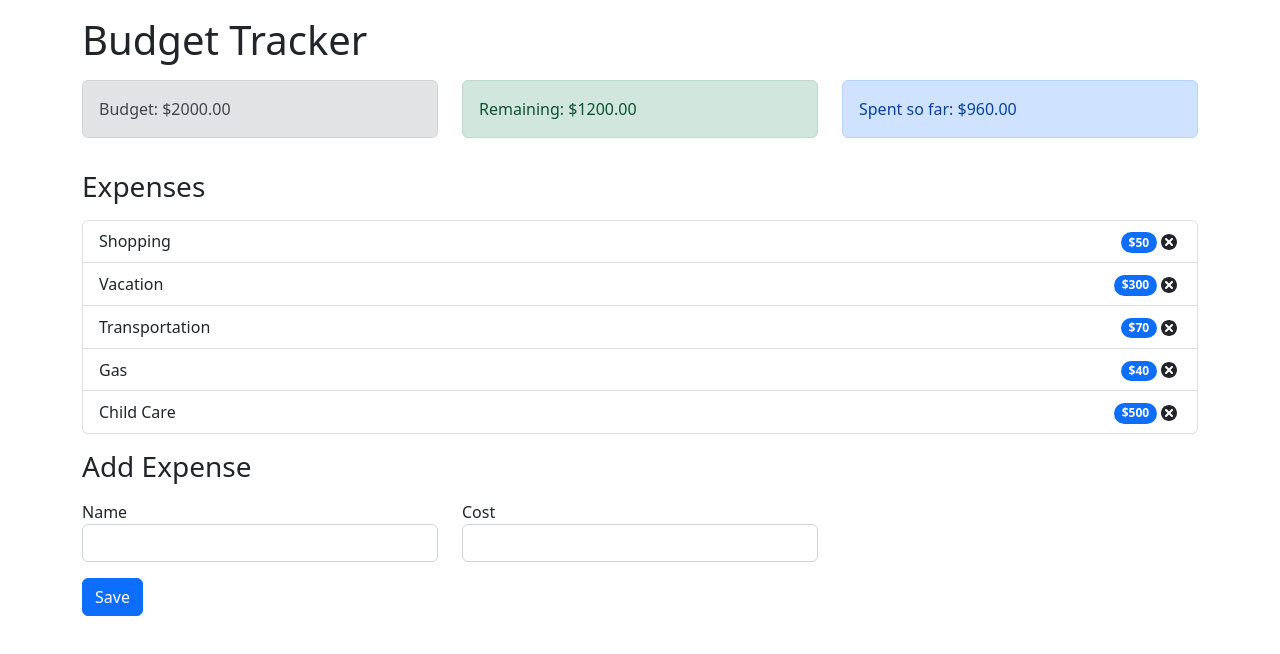
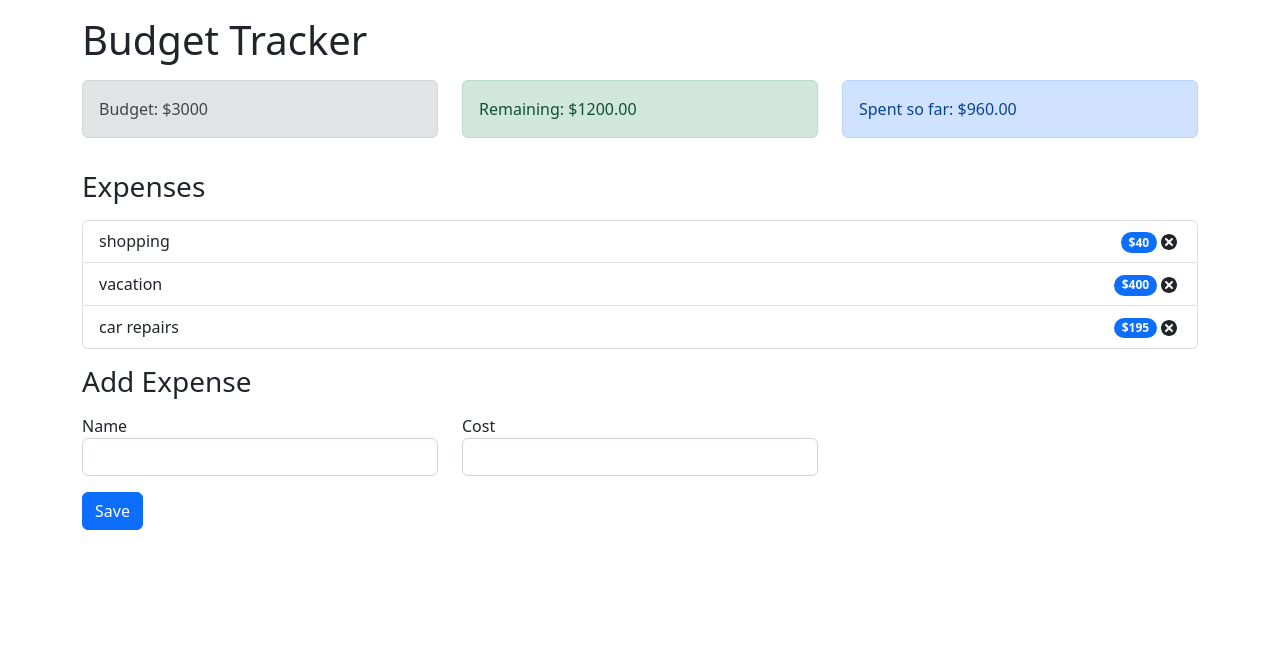
Before and after one commit to answebdev/react-budget-app, a React (Create React App) app: page / in a window 1280 px wide. Shown: the top 654 px of the page. Built offline with nearby package versions, Linux system fonts and the light colour scheme.

Commit message:
add context to budget and expenses components

```diff
--- a/src/components/Budget.js
+++ b/src/components/Budget.js
@@ -1,9 +1,12 @@
-import React from 'react';
+import React, { useContext } from 'react';
+import { AppContext } from '../context/AppContext';
 
 const Budget = () => {
+  const { budget } = useContext(AppContext);
+
   return (
     <div className='alert alert-secondary'>
-      <span>Budget: $2000.00</span>
+      <span>Budget: ${budget}</span>
     </div>
   );
 };
--- a/src/components/ExpenseList.js
+++ b/src/components/ExpenseList.js
@@ -1,14 +1,9 @@
-import React from 'react';
+import React, { useContext } from 'react';
+import { AppContext } from '../context/AppContext';
 import ExpenseItem from './ExpenseItem';
 
 const ExpenseList = () => {
-  const expenses = [
-    { id: 123456, name: 'Shopping', cost: 50 },
-    { id: 212123, name: 'Vacation', cost: 300 },
-    { id: 434341, name: 'Transportation', cost: 70 },
-    { id: 343653, name: 'Gas', cost: 40 },
-    { id: 353557, name: 'Child Care', cost: 500 },
-  ];
+  const { expenses } = useContext(AppContext);
 
   return (
     <ul class='list-group'>
--- a/src/context/AppContext.js
+++ b/src/context/AppContext.js
@@ -11,10 +11,11 @@
 
 // Initial state our context will use when the app loads
 const initialState = {
-  budget: 2000,
+  budget: 3000,
   expenses: [
     { id: 12, name: 'shopping', cost: 40 },
     { id: 13, name: 'vacation', cost: 400 },
+    { id: 14, name: 'car repairs', cost: 195 },
   ],
 };
 
```
Also changed, not shown: src/App.js (line endings or trailing spaces).
